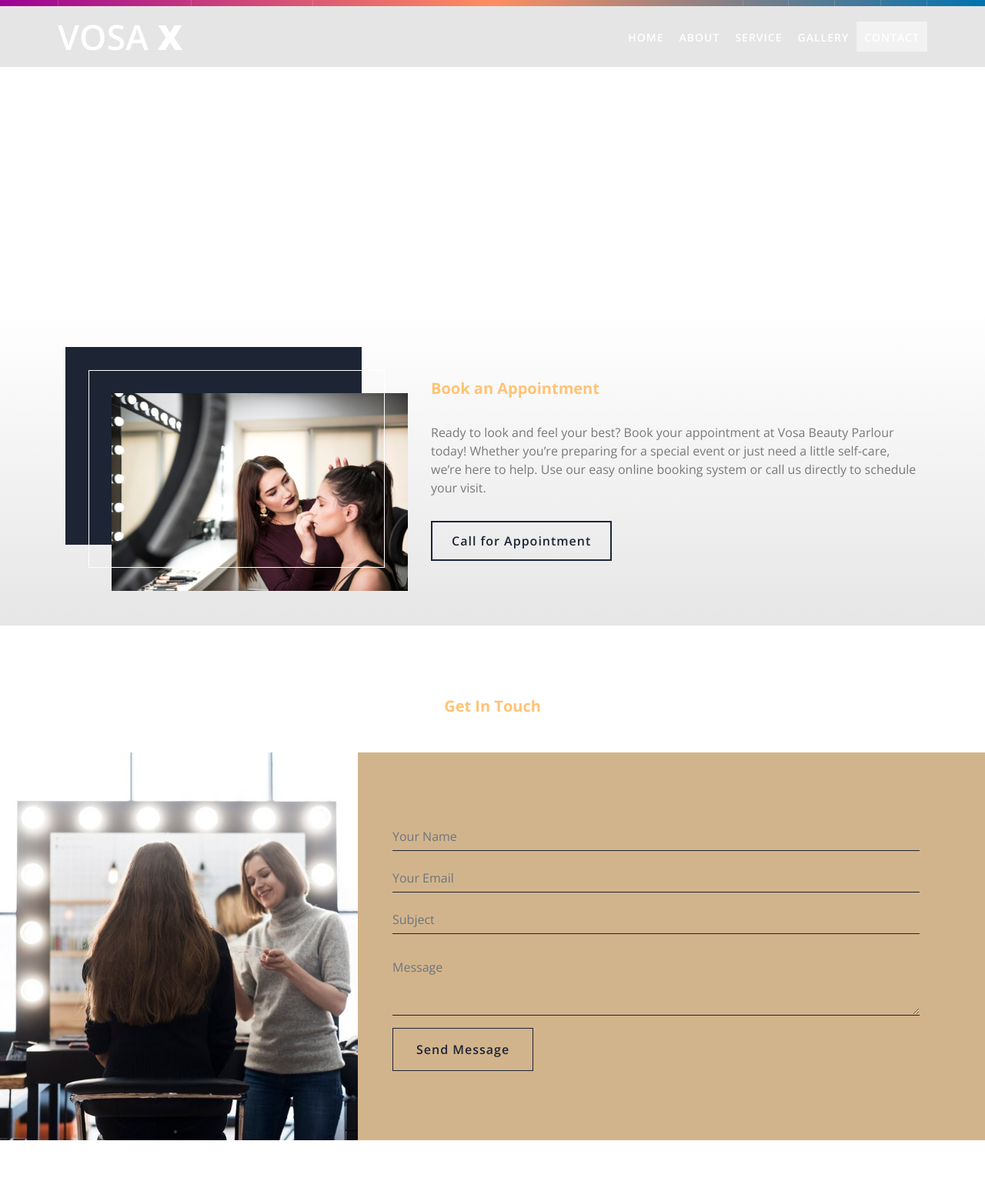
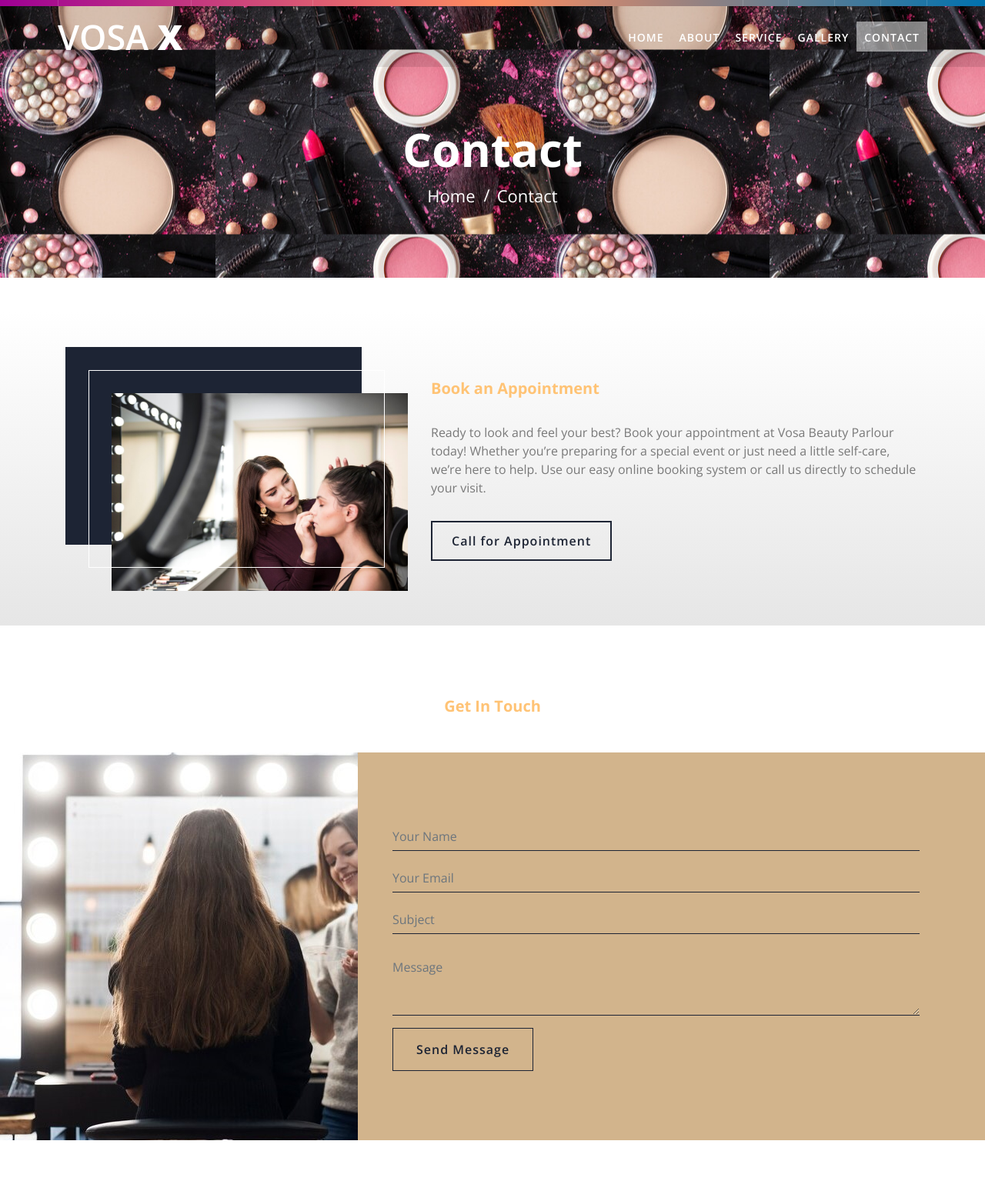
Before and after one commit to MohamedIqlas/Mohamed_project, a plain HTML site: page contact.html in a window 1280 px wide. Shown: the part 52-1600 px from the top of the page at 77% size. Drawn offline with nearby package versions, Linux system fonts and the light colour scheme.

Commit message:
Update style.css

```diff
--- a/css/style.css
+++ b/css/style.css
@@ -634,7 +634,8 @@ a:focus {
     margin-bottom: 45px;
     padding: 150px 0 90px 0;
     text-align: center;
-    background-image:url('img/240_F_410334513_KAgT95VYwRqUCj4i5oAgXTSvm4C4Svpc.jpg');
+/*     background: linear-gradient(45deg,rgb(255, 94, 94),rgb(0, 200, 255),rgb(128, 255, 128)); */
+    background-image:url('/img/240_F_410334513_KAgT95VYwRqUCj4i5oAgXTSvm4C4Svpc.jpg') !important;
     background-position: center;
     /* background-repeat: repeat-x; */
 }
@@ -1327,7 +1328,7 @@ a:focus {
 }
 
 .contact .container-fluid {
-    background: url("/img/New folder/cheerful-stylist-applying-makeup-anonymous-woman_23-2147783855.jpg") left center no-repeat;
+    background: url("/img/New folder/cheerful-stylist-applying-makeup-anonymous-woman_23-2147783855.jpg") left center no-repeat !important;
     background-size: contain;
 }
 
```
